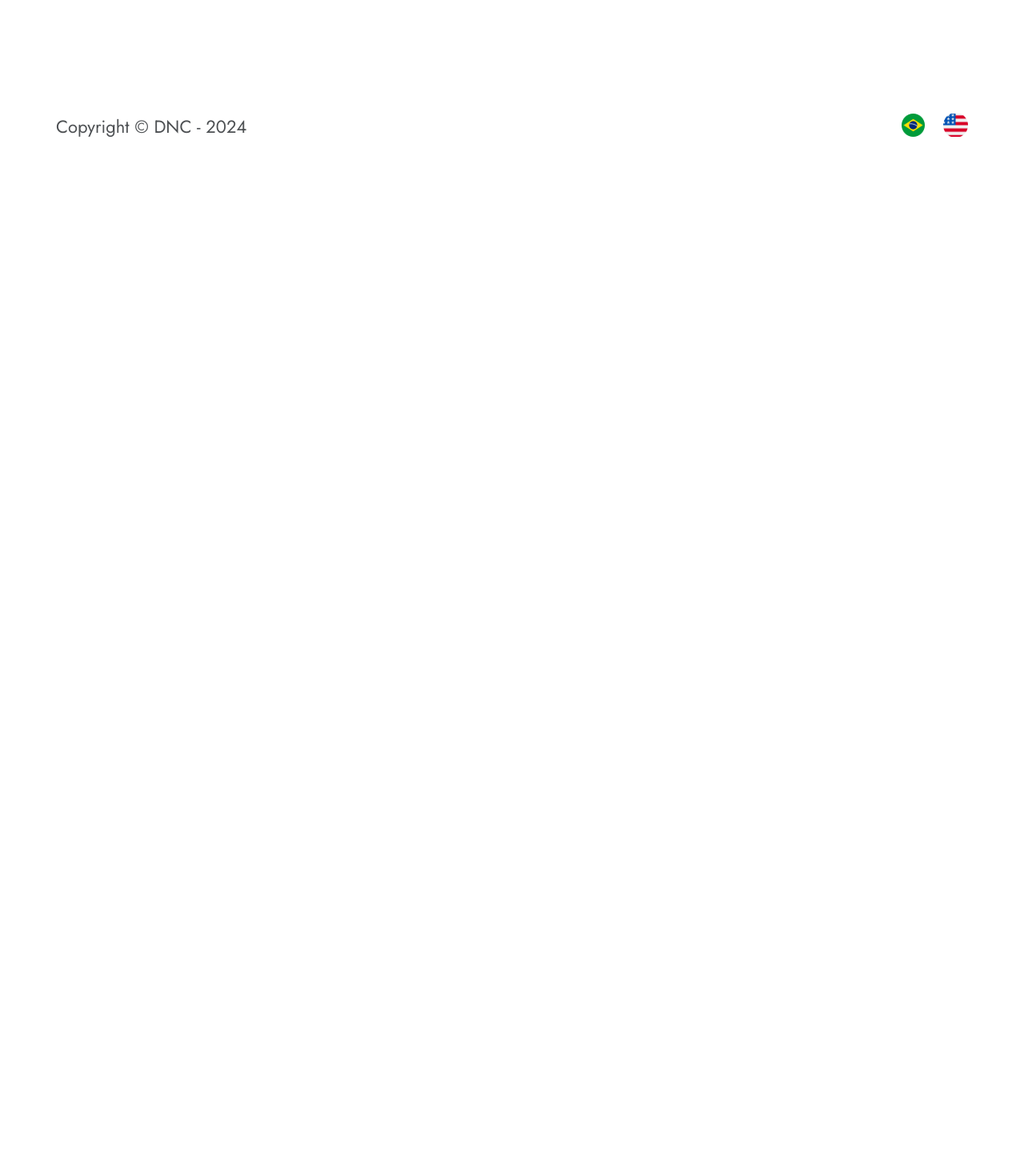
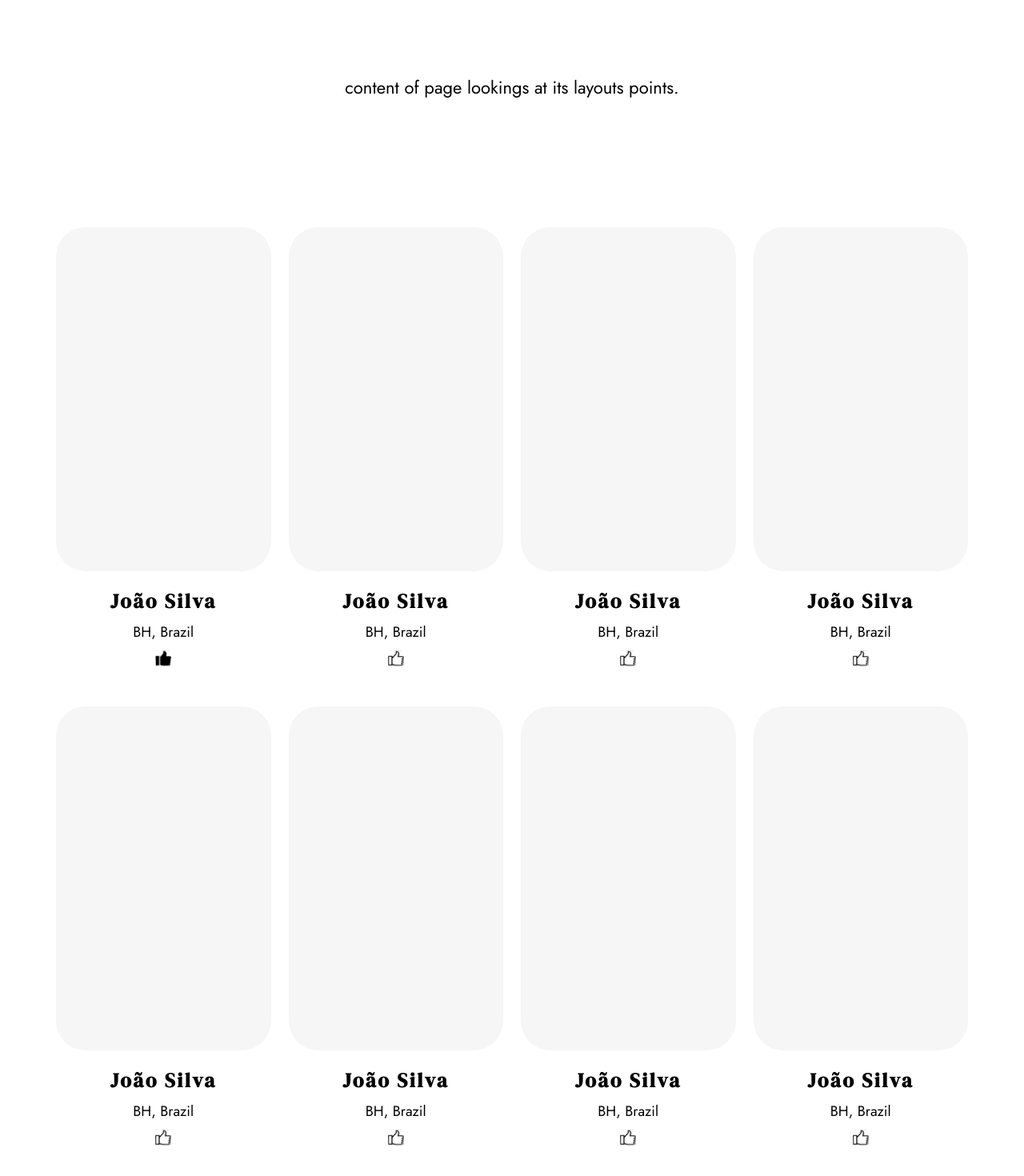
Before and after one commit to betokast/dnc-react-arquitetura, a React (Vite) app in the folder dnc-arquitetura/: page / in a window 1280 px wide. Shown: the part 1300-2770 px from the top of the page at 80% size. Before the commit the page ends 1550 px from the top, so only its background shows below. Built offline with nearby package versions, Linux system fonts and the light colour scheme.

Commit message:
Criação do componente de Projetos e seu css

```diff
--- /dev/null
+++ b/dnc-arquitetura/src/components/ProjectList/ProjectsList.css
@@ -0,0 +1,56 @@
+.projects-section {
+  margin: 150px 0;
+  text-align: center;
+}
+
+.projects-hero {
+  margin: 0 auto 100px auto;
+  max-width: 767px;
+}
+
+.projects-hero h2 {
+  font-size: 50px;
+}
+
+.projects-hero p {
+  font-size: 22px;
+  margin: 10px 0 0 0;
+}
+
+.projects-grid {
+  display: grid;
+  grid-template-columns: repeat(4, 1fr);
+  gap: 50px 22px;
+}
+
+.project-card .thumb {
+  background-position: center;
+  background-size: cover;
+  border-radius: 37px;
+  height: 430px;
+  width: 100%;
+}
+
+.project-card h3 {
+  font-size: 25px;
+  margin: 20px 0 0 0;
+}
+
+.project-card p {
+  font-size: 18px;
+  margin: 10px 0;
+  line-height: 25px;
+}
+
+/* Media */
+@media(max-width: 768px) {
+  .projects-grid {
+    grid-template-columns: repeat(2, 1fr);
+  }
+}
+
+@media(max-width: 568px) {
+  .projects-grid {
+    grid-template-columns: 1fr;
+  }
+}
--- /dev/null
+++ b/dnc-arquitetura/src/components/ProjectList/ProjectsList.jsx
@@ -0,0 +1,69 @@
+import './ProjectsList.css';
+
+//Assets
+import LikedFilled from '../../assets/like-filled.svg';
+import LikedUnfilled from '../../assets/like-unfilled.svg';
+
+// eslint-disable-next-line no-unused-vars
+function ProjectsList(props) {
+  return (
+    <div className='projects-section'>
+      <div className="projects-hero">
+        <h2>Follow Our Projects</h2>
+        <p>It is a long established fact that a reader will be distracted by the of readable content of page  lookings at its layouts  points.</p>
+      </div>
+      <div className='projects-grid'>
+        <div className='project-card d-flex jc-center al-center fd-column'>
+          <div className='thumb tertiary-background'></div>
+          <h3>João Silva</h3>
+          <p>BH, Brazil</p>
+          <img src={LikedFilled} height="20px" />
+        </div>
+        <div className='project-card d-flex jc-center al-center fd-column'>
+          <div className='thumb tertiary-background'></div>
+          <h3>João Silva</h3>
+          <p>BH, Brazil</p>
+          <img src={LikedUnfilled} height="20px" />
+        </div>
+        <div className='project-card d-flex jc-center al-center fd-column'>
+          <div className='thumb tertiary-background'></div>
+          <h3>João Silva</h3>
+          <p>BH, Brazil</p>
+          <img src={LikedUnfilled} height="20px" />
+        </div>
+        <div className='project-card d-flex jc-center al-center fd-column'>
+          <div className='thumb tertiary-background'></div>
+          <h3>João Silva</h3>
+          <p>BH, Brazil</p>
+          <img src={LikedUnfilled} height="20px" />
+        </div>
+        <div className='project-card d-flex jc-center al-center fd-column'>
+          <div className='thumb tertiary-background'></div>
+          <h3>João Silva</h3>
+          <p>BH, Brazil</p>
+          <img src={LikedUnfilled} height="20px" />
+        </div>
+        <div className='project-card d-flex jc-center al-center fd-column'>
+          <div className='thumb tertiary-background'></div>
+          <h3>João Silva</h3>
+          <p>BH, Brazil</p>
+          <img src={LikedUnfilled} height="20px" />
+        </div>
+        <div className='project-card d-flex jc-center al-center fd-column'>
+          <div className='thumb tertiary-background'></div>
+          <h3>João Silva</h3>
+          <p>BH, Brazil</p>
+          <img src={LikedUnfilled} height="20px" />
+        </div>
+        <div className='project-card d-flex jc-center al-center fd-column'>
+          <div className='thumb tertiary-background'></div>
+          <h3>João Silva</h3>
+          <p>BH, Brazil</p>
+          <img src={LikedUnfilled} height="20px" />
+        </div>
+      </div>
+    </div>
+  )
+}
+
+export default ProjectsList;
--- a/dnc-arquitetura/src/main.css
+++ b/dnc-arquitetura/src/main.css
@@ -28,6 +28,10 @@
 
 .grey-color-1 {
   color: var(--grey-color1);
+}
+
+.tertiary-background {
+  background-color: var(--tertiary);
 }
 
 /* ===== GRID ===== */
--- a/dnc-arquitetura/src/pages/home/Home.jsx
+++ b/dnc-arquitetura/src/pages/home/Home.jsx
@@ -1,6 +1,7 @@
 import Footer from "../../components/footer/Footer";
 import Header from "../../components/Header/Header";
 import Hero from "../../components/hero/Hero";
+import ProjectsList from "../../components/ProjectList/ProjectsList";
 
 function Home() {
   return (
@@ -8,6 +9,7 @@
       <Header />
       <div className="container">
         <Hero />
+        <ProjectsList />
       </div>
       <Footer />
     </>
```
Also changed, not shown: dnc-arquitetura/src/assets/like-filled.svg (added), dnc-arquitetura/src/assets/like-unfilled.svg (added).
